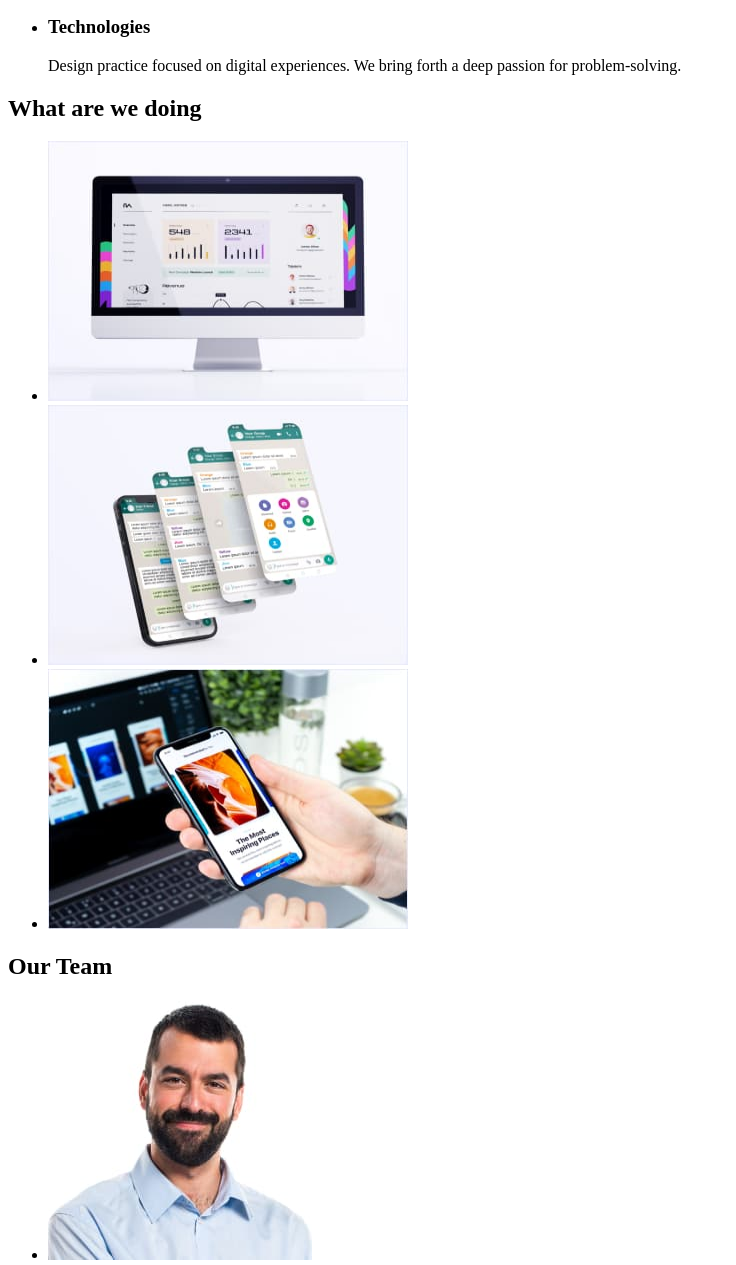
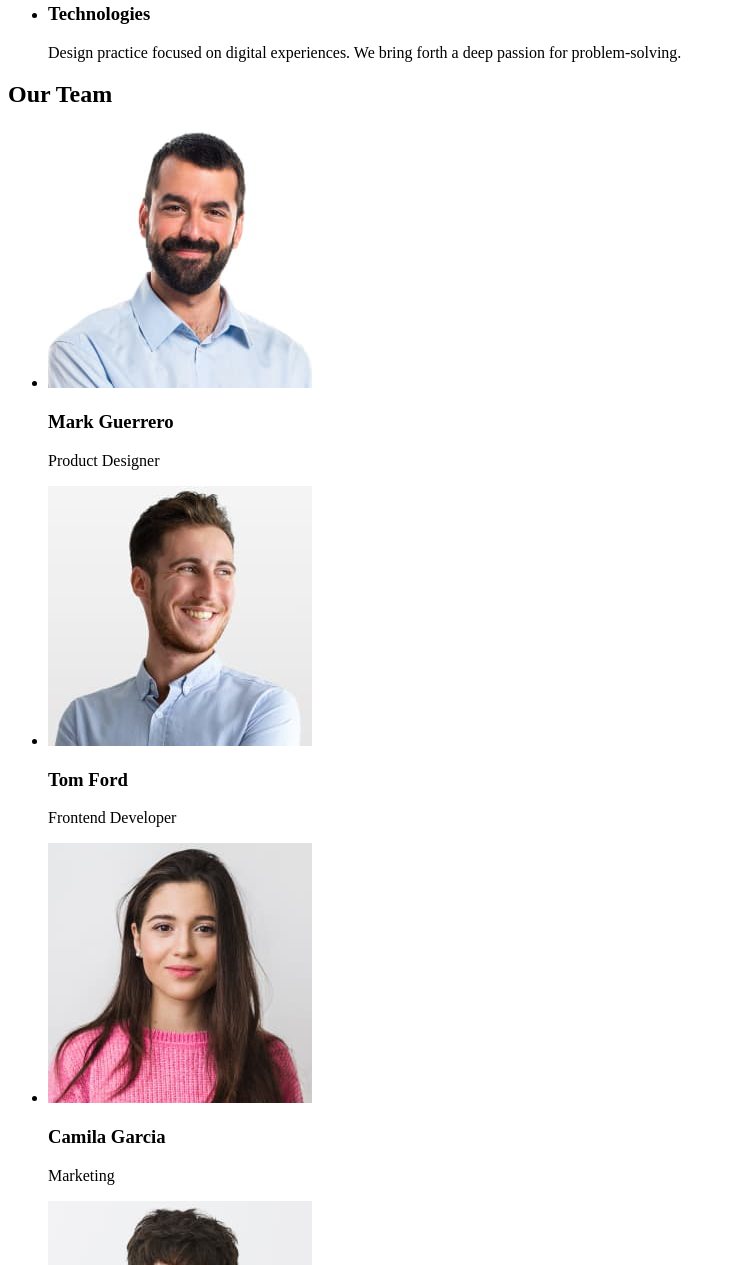
Before and after one commit to DaryaRomi/goit-markup-hw-01, a plain HTML site: page index.html in a window 1280 px wide. Shown: the part 484-1749 px from the top of the page, without its empty margins (0-736 px from the left). Drawn offline with Linux system fonts and the light colour scheme.

Commit message:
Update index.html

```diff
--- a/index.html
+++ b/index.html
@@ -36,10 +36,12 @@
     </header>
 
     <main>
+        <section>
             <h1>
             Effective Solutions for Your Business
             </h1>
             <button type="button">Order Service</button>
+        </section>
 
         <section>
             <h2 hidden>Section1</h2>
@@ -70,22 +72,6 @@
                         Design practice focused on digital experiences. We bring forth a deep passion for problem-solving.
                     </p>
                 </li>
-            </ul>
-        </section>
-
-        <section>
-            <h2>What are we doing</h2>
-            <ul>
-                <li>
-                    <img src="./images/images11.jpg" alt="Photo 1" width="360" height="260">
-                </li>
-                <li>
-                    <img src="./images/images22.jpg" alt="Photo 2" width="360" height="260">
-                </li>
-                <li>
-                    <img src="./images/images33.jpg" alt="Photo 3" width="360" height="260">
-                </li>
-
             </ul>
         </section>
 
```
